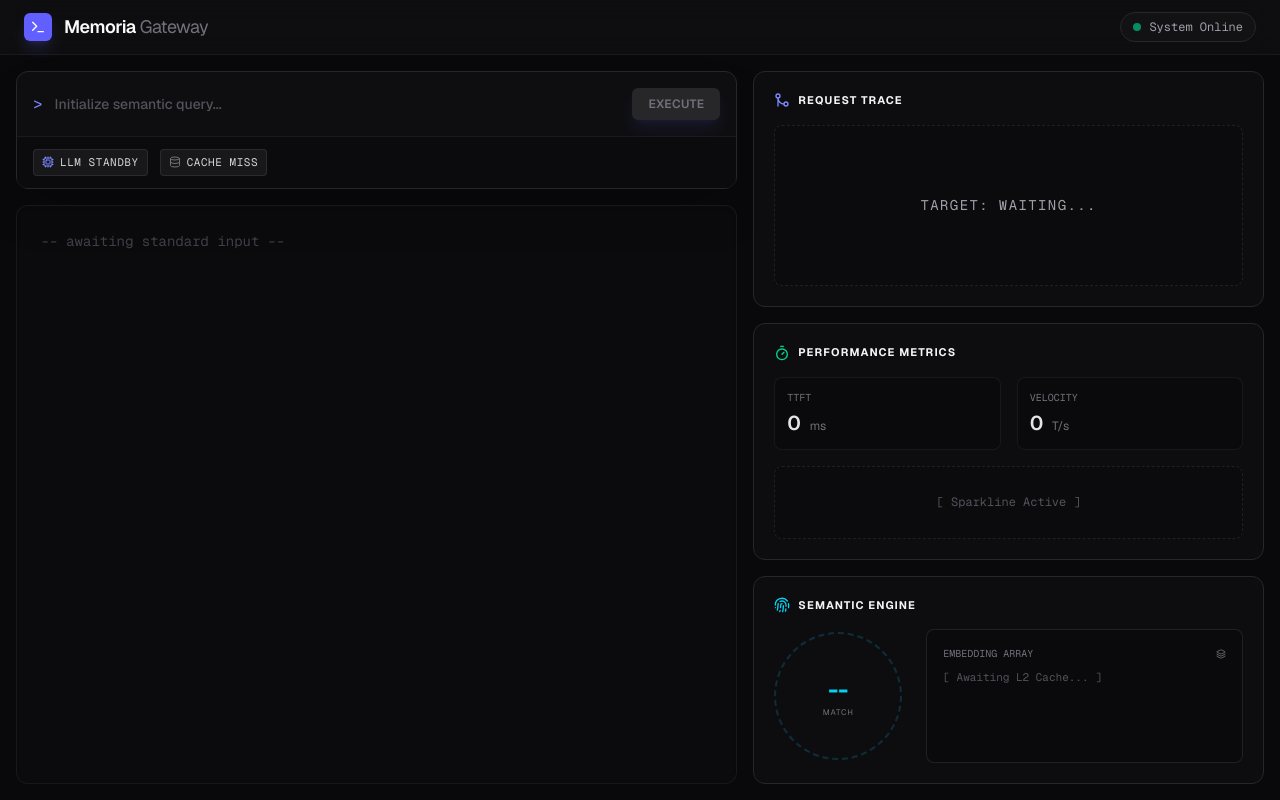
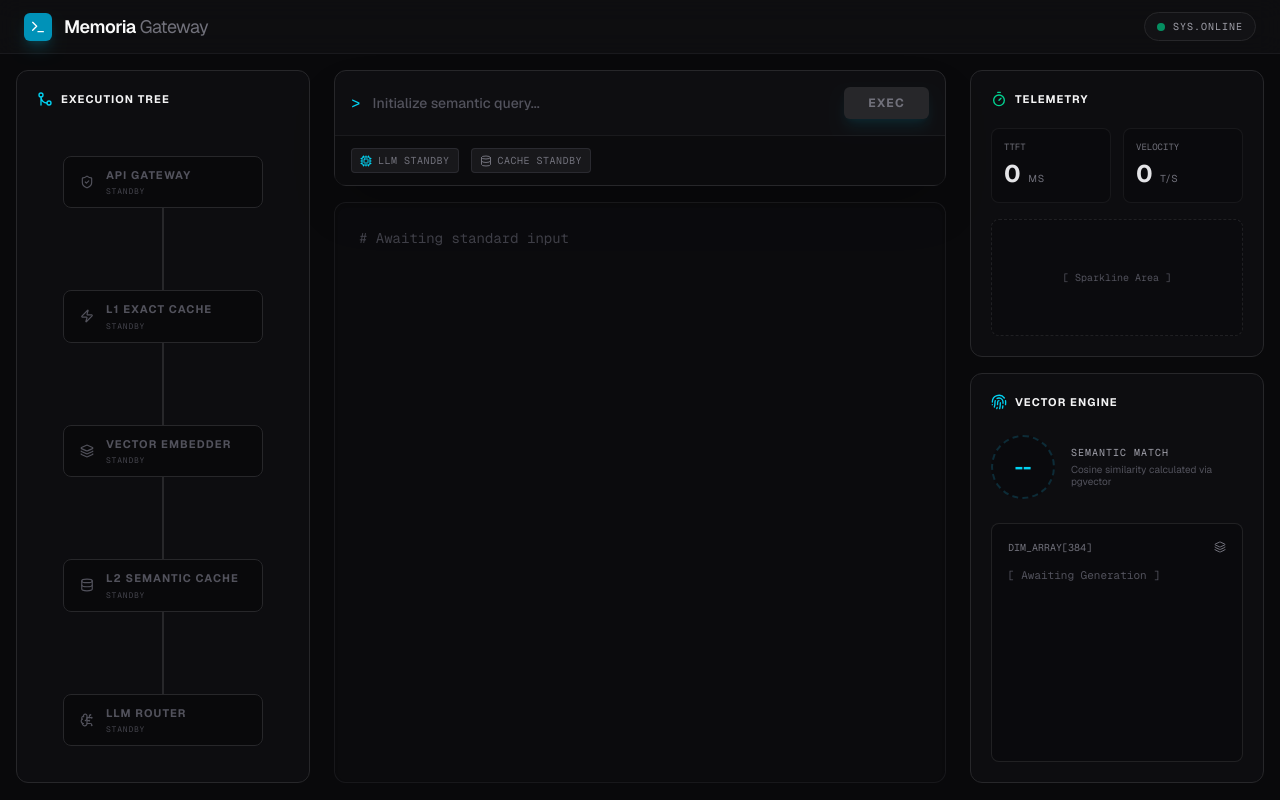
Before and after one commit to Nagpal45/memoria, a Next.js app in the folder client/: page / in a window 1280 px wide. Built offline with nearby package versions, Linux system fonts and the light colour scheme.

Commit message:
feat: implement animated execution tree component and enhance dashboard layout

```diff
--- a/client/src/app/page.tsx
+++ b/client/src/app/page.tsx
@@ -1,15 +1,9 @@
 "use client";
 
 import { useState, FormEvent, useRef, useEffect } from "react";
+import { motion } from "framer-motion";
 import {
-  Terminal,
-  Database,
-  Cpu,
-  Loader2,
-  GitMerge,
-  Timer,
-  Fingerprint,
-  Layers,
+  Terminal, Database, Cpu, Loader2, Timer, Fingerprint, Layers, ShieldCheck, Zap, BrainCircuit, GitMerge
 } from "lucide-react";
 
 export default function Dashboard() {
@@ -17,7 +11,7 @@ export default function Dashboard() {
   const [output, setOutput] = useState("");
   const [isGenerating, setIsGenerating] = useState(false);
 
-  // TELEMETRY STATE
+  // --- TELEMETRY STATE ---
   const [source, setSource] = useState<string>("WAITING...");
   const [ttft, setTtft] = useState<number>(0);
   const [velocity, setVelocity] = useState<number>(0);
@@ -65,32 +59,27 @@ export default function Dashboard() {
 
           buffer += decoder.decode(value, { stream: true });
           const lines = buffer.split("\n");
-
           buffer = lines.pop() || "";
 
           for (const line of lines) {
             const trimmedLine = line.trim();
             if (trimmedLine.startsWith("data: ")) {
               const dataStr = trimmedLine.slice(6);
-
               if (dataStr === "[DONE]") {
                 setIsGenerating(false);
                 break;
               }
-
               try {
                 const parsed = JSON.parse(dataStr);
-
                 if (parsed.event === "metadata") {
                   setTtft(Date.now() - reqStartTime);
                   setSource(parsed.source);
-
                   if (parsed.similarity) setSimilarity(parsed.similarity);
                   if (parsed.vector) setVector(parsed.vector);
-                } else if (parsed.text) {
+                }
+                else if (parsed.text) {
                   setOutput((prev) => prev + parsed.text);
                   tokenCount++;
-
                   const elapsedSeconds = (Date.now() - reqStartTime) / 1000;
                   if (elapsedSeconds > 0) {
                     setVelocity(Math.round(tokenCount / elapsedSeconds));
@@ -105,54 +94,68 @@ export default function Dashboard() {
       }
     } catch (error) {
       console.error(error);
-      setOutput(
-        (prev) => prev + "\n\n[SYS_ERROR] Connection to Gateway Failed.",
-      );
+      setOutput((prev) => prev + "\n\n[SYS_ERROR] Connection to Gateway Failed.");
     } finally {
       setIsGenerating(false);
     }
   };
 
   const isCacheHit = source.includes("cache");
-  const displaySource =
-    source === "redis_cache"
-      ? "L1: Redis Exact"
-      : source === "postgres_semantic_cache"
-        ? "L2: pgvector Semantic"
-        : source.replace("llm_generated_", "LLM: ");
+  const displaySource = source === "redis_cache" ? "L1: Redis Exact"
+                      : source === "postgres_semantic_cache" ? "L2: pgvector"
+                      : source.replace("llm_generated_", "LLM: ");
 
   return (
-    <div className="min-h-screen bg-zinc-950 text-zinc-50 font-sans selection:bg-indigo-500/30">
+    <div className="min-h-screen bg-zinc-950 text-zinc-50 font-sans selection:bg-cyan-500/30">
       {/* GLOBAL NAVBAR */}
       <header className="border-b border-zinc-800/50 bg-zinc-900/40 backdrop-blur-md sticky top-0 z-50">
-        <div className="flex items-center justify-between px-6 py-3 max-w-[1600px] mx-auto">
+        <div className="flex items-center justify-between px-6 py-3 max-w-[1800px] mx-auto">
           <div className="flex items-center gap-3">
-            <div className="h-7 w-7 rounded-md bg-indigo-500 shadow-lg shadow-indigo-500/20 flex items-center justify-center">
+            <div className="h-7 w-7 rounded-md bg-cyan-600 shadow-lg shadow-cyan-500/20 flex items-center justify-center">
               <Terminal size={16} className="text-white" />
             </div>
             <h1 className="font-semibold tracking-tight text-lg">
               Memoria <span className="text-zinc-500 font-normal">Gateway</span>
             </h1>
           </div>
-          <div className="flex items-center gap-6 text-xs font-mono text-zinc-400">
+          <div className="flex items-center gap-6 text-[10px] font-mono tracking-widest uppercase text-zinc-400">
             <span className="flex items-center gap-2 px-3 py-1.5 bg-zinc-900/50 rounded-full border border-zinc-800">
               <span className="h-2 w-2 rounded-full bg-emerald-500 animate-pulse"></span>
-              System Online
+              SYS.ONLINE
             </span>
           </div>
         </div>
       </header>
 
-      {/* MAIN LAYOUT */}
-      <main className="max-w-[1600px] mx-auto p-4 grid grid-cols-1 lg:grid-cols-12 gap-4 h-[calc(100vh-55px)]">
-        {/* LEFT PANEL */}
-        <section className="col-span-1 lg:col-span-7 flex flex-col gap-4 h-full">
+      {/* 3-COLUMN MAIN LAYOUT */}
+      <main className="max-w-[1800px] mx-auto p-4 grid grid-cols-1 lg:grid-cols-12 gap-6 h-[calc(100vh-55px)]">
+
+        {/* ========================================= */}
+        {/* LEFT PANEL: THE ANIMATED TRACE TREE (3 Cols)*/}
+        {/* ========================================= */}
+        <section className="col-span-1 lg:col-span-3 flex flex-col h-full overflow-hidden">
+          <div className="flex-1 rounded-xl border border-zinc-800 bg-zinc-900/30 p-5 flex flex-col relative">
+            <div className="flex items-center gap-2 mb-8 z-10">
+              <GitMerge size={16} className="text-cyan-400" />
+              <h2 className="text-[11px] font-bold tracking-widest uppercase text-zinc-100">Execution Tree</h2>
+            </div>
+            {/* The Framer Motion Tree Component */}
+            <div className="flex-1 w-full relative">
+              <ExecutionTree source={source} />
+            </div>
+          </div>
+        </section>
+
+        {/* ========================================= */}
+        {/* CENTER PANEL: THE PLAYGROUND (6 Cols)     */}
+        {/* ========================================= */}
+        <section className="col-span-1 lg:col-span-6 flex flex-col gap-4 h-full">
           <form
             onSubmit={handleExecute}
-            className="rounded-xl border border-zinc-800 bg-zinc-900/40 shadow-2xl flex flex-col transition-all focus-within:border-indigo-500/50 focus-within:bg-zinc-900/60"
+            className="rounded-xl border border-zinc-800 bg-zinc-900/40 shadow-2xl flex flex-col transition-all focus-within:border-cyan-500/50 focus-within:bg-zinc-900/60"
           >
             <div className="flex items-center px-4 py-4 border-b border-zinc-800/50">
-              <span className="text-indigo-400 font-mono mr-3">{">"}</span>
+              <span className="text-cyan-400 font-mono mr-3">{">"}</span>
               <input
                 type="text"
                 value={prompt}
@@ -164,50 +167,33 @@ export default function Dashboard() {
               <button
                 type="submit"
                 disabled={isGenerating || !prompt.trim()}
-                className="ml-4 px-4 py-2 bg-indigo-500 hover:bg-indigo-400 disabled:bg-zinc-800 disabled:text-zinc-500 text-white text-xs font-semibold tracking-wide rounded-md transition-all flex items-center gap-2 shadow-lg shadow-indigo-500/10"
+                className="ml-4 px-6 py-2 bg-cyan-600 hover:bg-cyan-500 disabled:bg-zinc-800 disabled:text-zinc-500 text-white text-xs font-bold tracking-widest rounded-md transition-all flex items-center gap-2 shadow-lg shadow-cyan-500/10"
               >
-                {isGenerating ? (
-                  <Loader2 size={14} className="animate-spin" />
-                ) : (
-                  "EXECUTE"
-                )}
+                {isGenerating ? <Loader2 size={14} className="animate-spin" /> : "EXEC"}
               </button>
             </div>
 
-            {/* DYNAMIC TAG RIBBON (METADATA) */}
-            <div className="flex items-center gap-3 px-4 py-3 bg-zinc-950/50 text-[11px] font-mono uppercase tracking-wider text-zinc-500 overflow-x-auto">
-              <span className="flex items-center gap-1.5 px-2 py-1 rounded bg-zinc-800/50 text-zinc-300 border border-zinc-700/50">
-                <Cpu
-                  size={12}
-                  className={isCacheHit ? "text-zinc-500" : "text-indigo-400"}
-                />
+            <div className="flex items-center gap-3 px-4 py-3 bg-zinc-950/50 text-[10px] font-mono uppercase tracking-wider text-zinc-500 overflow-x-auto">
+              <span className="flex items-center gap-1.5 px-2 py-1 rounded bg-zinc-800/50 border border-zinc-700/50">
+                <Cpu size={12} className={isCacheHit ? "text-zinc-500" : "text-cyan-400"} />
                 {source.includes("llm") ? displaySource : "LLM Standby"}
               </span>
-              <span className="flex items-center gap-1.5 px-2 py-1 rounded bg-zinc-800/50 text-zinc-300 border border-zinc-700/50">
-                <Database
-                  size={12}
-                  className={
-                    source.includes("cache")
-                      ? "text-emerald-400"
-                      : "text-zinc-500"
-                  }
-                />
-                {source.includes("cache") ? displaySource : "Cache Miss"}
+              <span className="flex items-center gap-1.5 px-2 py-1 rounded bg-zinc-800/50 border border-zinc-700/50">
+                <Database size={12} className={source.includes("cache") ? "text-emerald-400" : "text-zinc-500"} />
+                {source.includes("cache") ? displaySource : "Cache Standby"}
               </span>
             </div>
           </form>
 
-          {/* STDOUT TERMINAL */}
-          <div className="flex-1 rounded-xl border border-zinc-800/50 bg-zinc-900/20 p-6 overflow-y-auto relative font-sans text-sm text-zinc-300 leading-relaxed shadow-inner">
+          {/* STDOUT */}
+          <div className="flex-1 rounded-xl border border-zinc-800/50 bg-zinc-900/20 p-6 overflow-y-auto relative font-sans text-sm text-zinc-300 leading-relaxed shadow-inner custom-scrollbar">
             {!output && !isGenerating ? (
-              <span className="text-zinc-600 font-mono animate-pulse">
-                -- awaiting standard input --
-              </span>
+              <span className="text-zinc-600 font-mono animate-pulse"># Awaiting standard input</span>
             ) : (
               <div className="whitespace-pre-wrap">
                 {output}
                 {isGenerating && (
-                  <span className="inline-block w-2 h-4 ml-1 bg-indigo-500 animate-pulse align-middle" />
+                  <span className="inline-block w-2 h-4 ml-1 bg-cyan-500 animate-pulse align-middle" />
                 )}
               </div>
             )}
@@ -215,92 +201,63 @@ export default function Dashboard() {
           </div>
         </section>
 
-        {/* RIGHT PANEL */}
-        <section className="col-span-1 lg:col-span-5 flex flex-col gap-4 h-full overflow-hidden">
-          {/* PIPELINE TRACE*/}
-          <div className="flex-[3.5] rounded-xl border border-zinc-800 bg-zinc-900/30 p-5 flex flex-col min-h-0">
-            <div className="flex items-center justify-between mb-4">
-              <div className="flex items-center gap-2">
-                <GitMerge size={16} className="text-indigo-400" />
-                <h2 className="text-[11px] font-bold tracking-widest uppercase text-zinc-100">
-                  Request Trace
-                </h2>
-              </div>
-            </div>
-            <div className="flex-1 border border-dashed border-zinc-800/80 bg-zinc-950/30 rounded-lg flex items-center justify-center text-zinc-400 text-sm font-mono tracking-widest uppercase">
-              TARGET: {displaySource}
-            </div>
-          </div>
+        {/* ========================================= */}
+        {/* RIGHT PANEL: METRICS & VECTOR (3 Cols)    */}
+        {/* ========================================= */}
+        <section className="col-span-1 lg:col-span-3 flex flex-col gap-4 h-full overflow-hidden">
 
-          {/*LATENCY & VELOCITY*/}
-          <div className="flex-[3.5] rounded-xl border border-zinc-800 bg-zinc-900/30 p-5 flex flex-col min-h-0">
-            <div className="flex items-center gap-2 mb-4">
+          {/* LATENCY & VELOCITY */}
+          <div className="flex-[4] rounded-xl border border-zinc-800 bg-zinc-900/30 p-5 flex flex-col min-h-0">
+            <div className="flex items-center gap-2 mb-5">
               <Timer size={16} className="text-emerald-400" />
-              <h2 className="text-[11px] font-bold tracking-widest uppercase text-zinc-100">
-                Performance Metrics
-              </h2>
+              <h2 className="text-[11px] font-bold tracking-widest uppercase text-zinc-100">Telemetry</h2>
             </div>
 
-            <div className="grid grid-cols-2 gap-4 mb-4">
-              <div className="bg-zinc-950/50 border border-zinc-800/50 rounded-lg p-3">
-                <div className="text-[10px] text-zinc-500 font-mono uppercase mb-1">
-                  TTFT
-                </div>
-                <div className="text-xl font-semibold text-zinc-200">
-                  {ttft}{" "}
-                  <span className="text-xs text-zinc-500 ml-1 font-normal">
-                    ms
-                  </span>
+            <div className="grid grid-cols-2 gap-3 mb-4">
+              <div className="bg-zinc-950/50 border border-zinc-800/50 rounded-lg p-3 flex flex-col justify-center">
+                <div className="text-[9px] text-zinc-500 font-mono uppercase mb-1">TTFT</div>
+                <div className="text-2xl font-bold text-zinc-200">
+                  {ttft} <span className="text-[10px] text-zinc-500 ml-0.5 font-normal tracking-widest">MS</span>
                 </div>
               </div>
-              <div className="bg-zinc-950/50 border border-zinc-800/50 rounded-lg p-3">
-                <div className="text-[10px] text-zinc-500 font-mono uppercase mb-1">
-                  Velocity
-                </div>
-                <div className="text-xl font-semibold text-zinc-200">
-                  {velocity}{" "}
-                  <span className="text-xs text-zinc-500 ml-1 font-normal">
-                    T/s
-                  </span>
+              <div className="bg-zinc-950/50 border border-zinc-800/50 rounded-lg p-3 flex flex-col justify-center">
+                <div className="text-[9px] text-zinc-500 font-mono uppercase mb-1">Velocity</div>
+                <div className="text-2xl font-bold text-zinc-200">
+                  {velocity} <span className="text-[10px] text-zinc-500 ml-0.5 font-normal tracking-widest">T/S</span>
                 </div>
               </div>
             </div>
 
-            <div className="flex-1 border border-dashed border-zinc-800/80 bg-zinc-950/30 rounded-lg flex items-center justify-center text-zinc-600 text-xs font-mono">
-              [ Sparkline Active ]
+            <div className="flex-1 border border-dashed border-zinc-800/80 bg-zinc-950/30 rounded-lg flex items-center justify-center text-zinc-600 text-[10px] font-mono">
+              [ Sparkline Area ]
             </div>
           </div>
 
           {/* SEMANTIC MEMORY */}
-          <div className="flex-[3] rounded-xl border border-zinc-800 bg-zinc-900/30 p-5 flex flex-col min-h-0">
-            <div className="flex items-center gap-2 mb-4">
+          <div className="flex-[6] rounded-xl border border-zinc-800 bg-zinc-900/30 p-5 flex flex-col min-h-0">
+            <div className="flex items-center gap-2 mb-6">
               <Fingerprint size={16} className="text-cyan-400" />
-              <h2 className="text-[11px] font-bold tracking-widest uppercase text-zinc-100">
-                Semantic Engine
-              </h2>
+              <h2 className="text-[11px] font-bold tracking-widest uppercase text-zinc-100">Vector Engine</h2>
             </div>
 
-            <div className="flex gap-6 h-full items-center">
-              {/* Circular Gauge */}
-              <div className="aspect-square h-full max-h-32 border-2 border-dashed border-cyan-900/50 rounded-full flex items-center justify-center flex-col shrink-0">
-                <span className="text-2xl font-bold text-cyan-400">
-                  {similarity > 0 ? `${(similarity * 100).toFixed(0)}%` : "--"}
-                </span>
-                <span className="text-[8px] text-zinc-500 uppercase tracking-widest">
-                  Match
-                </span>
+            <div className="flex flex-col gap-6 h-full">
+              <div className="flex items-center gap-4">
+                <div className="h-16 w-16 border-2 border-dashed border-cyan-900/50 rounded-full flex items-center justify-center flex-col shrink-0 bg-zinc-950/50">
+                  <span className="text-xl font-bold text-cyan-400">{similarity > 0 ? `${(similarity * 100).toFixed(0)}%` : "--"}</span>
+                </div>
+                <div>
+                   <div className="text-[10px] text-zinc-400 font-mono uppercase tracking-widest mb-1">Semantic Match</div>
+                   <div className="text-[10px] text-zinc-600 leading-tight">Cosine similarity calculated via pgvector</div>
+                </div>
               </div>
 
-              {/* Vector Array */}
-              <div className="flex-1 h-full border border-zinc-800/80 bg-zinc-950/50 rounded-lg p-4 overflow-hidden relative group">
-                <div className="text-[10px] text-zinc-500 font-mono uppercase mb-2 flex items-center justify-between">
-                  <span>Embedding Array</span>
-                  <Layers size={10} />
+              <div className="flex-1 border border-zinc-800/80 bg-zinc-950/50 rounded-lg p-4 overflow-hidden relative flex flex-col">
+                <div className="text-[10px] text-zinc-500 font-mono uppercase mb-3 flex items-center justify-between">
+                  <span>DIM_ARRAY[384]</span>
+                  <Layers size={12} />
                 </div>
-                <div className="text-[11px] text-zinc-600 font-mono break-all leading-relaxed line-clamp-6">
-                  {vector.length > 0
-                    ? `[${vector.join(", ")}...]`
-                    : "[ Awaiting L2 Cache... ]"}
+                <div className="flex-1 text-[11px] text-zinc-600 font-mono break-all leading-relaxed overflow-y-auto custom-scrollbar">
+                  {vector.length > 0 ? `[${vector.join(", ")}...]` : "[ Awaiting Generation ]"}
                 </div>
               </div>
             </div>
@@ -310,3 +267,111 @@ export default function Dashboard() {
     </div>
   );
 }
+
+// ==========================================
+// THE ANIMATED EXECUTION TREE COMPONENT
+// ==========================================
+function ExecutionTree({ source }: { source: string }) {
+  // Determine the state of each node based on the backend source
+  const isStarted = source !== "WAITING...";
+
+  const l1Hit = source === "redis_cache";
+  const l1Miss = source === "postgres_semantic_cache" || source.includes("llm");
+  const l1State = l1Hit ? "hit" : l1Miss ? "miss" : isStarted ? "evaluating" : "idle";
+
+  const vdbHit = source === "postgres_semantic_cache" || source.includes("llm");
+  const vdbState = vdbHit ? "active" : "idle";
+
+  const l2Hit = source === "postgres_semantic_cache";
+  const l2Miss = source.includes("llm");
+  const l2State = l2Hit ? "hit" : l2Miss ? "miss" : "idle";
+
+  const llmHit = source.includes("llm");
+  const llmState = llmHit ? "hit" : "idle";
+
+  return (
+    <div className="w-full h-full relative flex flex-col justify-between items-center py-4">
+
+      {/* BACKGROUND SVG LINES */}
+      <svg className="absolute inset-0 w-full h-full pointer-events-none z-0" style={{ overflow: 'visible' }}>
+
+        {/* Line 1: Gateway -> L1 */}
+        <line x1="50%" y1="10%" x2="50%" y2="30%" stroke="#27272a" strokeWidth="2" />
+        <motion.line x1="50%" y1="10%" x2="50%" y2="30%" stroke="#06b6d4" strokeWidth="2"
+          initial={{ pathLength: 0 }}
+          animate={{ pathLength: isStarted ? 1 : 0 }}
+          transition={{ duration: 0.5, ease: "easeInOut" }}
+        />
+
+        {/* Line 2: L1 -> Vector Embedder (Only if L1 Misses) */}
+        <line x1="50%" y1="30%" x2="50%" y2="50%" stroke="#27272a" strokeWidth="2" />
+        <motion.line x1="50%" y1="30%" x2="50%" y2="50%" stroke="#06b6d4" strokeWidth="2"
+          initial={{ pathLength: 0 }}
+          animate={{ pathLength: l1Miss ? 1 : 0 }}
+          transition={{ duration: 0.5, delay: 0.3, ease: "easeInOut" }}
+        />
+
+        {/* Line 3: Vector Embedder -> L2 */}
+        <line x1="50%" y1="50%" x2="50%" y2="70%" stroke="#27272a" strokeWidth="2" />
+        <motion.line x1="50%" y1="50%" x2="50%" y2="70%" stroke="#06b6d4" strokeWidth="2"
+          initial={{ pathLength: 0 }}
+          animate={{ pathLength: vdbHit ? 1 : 0 }}
+          transition={{ duration: 0.5, delay: 0.6, ease: "easeInOut" }}
+        />
+
+        {/* Line 4: L2 -> LLM Router (Only if L2 Misses) */}
+        <line x1="50%" y1="70%" x2="50%" y2="90%" stroke="#27272a" strokeWidth="2" />
+        <motion.line x1="50%" y1="70%" x2="50%" y2="90%" stroke="#06b6d4" strokeWidth="2"
+          initial={{ pathLength: 0 }}
+          animate={{ pathLength: l2Miss ? 1 : 0 }}
+          transition={{ duration: 0.5, delay: 0.9, ease: "easeInOut" }}
+        />
+      </svg>
+
+      {/* FOREGROUND HTML NODES */}
+      <div className="z-10 w-full flex flex-col justify-between h-full relative">
+        <TreeNode label="API Gateway" icon={ShieldCheck} state={isStarted ? "active" : "idle"} />
+        <TreeNode label="L1 Exact Cache" icon={Zap} state={l1State} />
+        <TreeNode label="Vector Embedder" icon={Layers} state={vdbState} />
+        <TreeNode label="L2 Semantic Cache" icon={Database} state={l2State} />
+        <TreeNode label="LLM Router" icon={BrainCircuit} state={llmState} />
+      </div>
+
+    </div>
+  );
+}
+
+// --- TREE NODE SUB-COMPONENT ---
+function TreeNode({ label, icon: Icon, state }: { label: string, icon: any, state: "idle" | "evaluating" | "hit" | "miss" | "active" }) {
+  const styles = {
+    idle: "bg-[#09090b] border-zinc-800 text-zinc-600",
+    evaluating: "bg-cyan-950/30 border-cyan-500/50 text-cyan-400 shadow-[0_0_15px_rgba(6,182,212,0.2)]",
+    active: "bg-cyan-950/30 border-cyan-500/50 text-cyan-400 shadow-[0_0_15px_rgba(6,182,212,0.2)]",
+    hit: "bg-emerald-950/30 border-emerald-500/50 text-emerald-400 shadow-[0_0_15px_rgba(16,185,129,0.2)]",
+    miss: "bg-[#09090b] border-zinc-800 text-zinc-500 opacity-60", // Fades out if bypassed/missed
+  };
+
+  const statusText = {
+    idle: "STANDBY",
+    evaluating: "ROUTING...",
+    active: "EXECUTED",
+    hit: "CACHE HIT",
+    miss: "CACHE MISS"
+  };
+
+  return (
+    <div className="flex justify-center w-full relative">
+      <motion.div
+        initial={{ scale: 0.95 }}
+        animate={{ scale: state === "hit" || state === "active" ? 1.05 : 1 }}
+        className={`flex items-center gap-3 px-4 py-2.5 rounded-lg border backdrop-blur-sm transition-all duration-500 w-4/5 max-w-[200px] ${styles[state]}`}
+      >
+        <Icon size={14} />
+        <div className="flex flex-col">
+          <span className="text-[11px] font-bold tracking-widest uppercase">{label}</span>
+          <span className="text-[8px] font-mono tracking-widest opacity-80 mt-0.5">{statusText[state]}</span>
+        </div>
+      </motion.div>
+    </div>
+  );
+}
```
